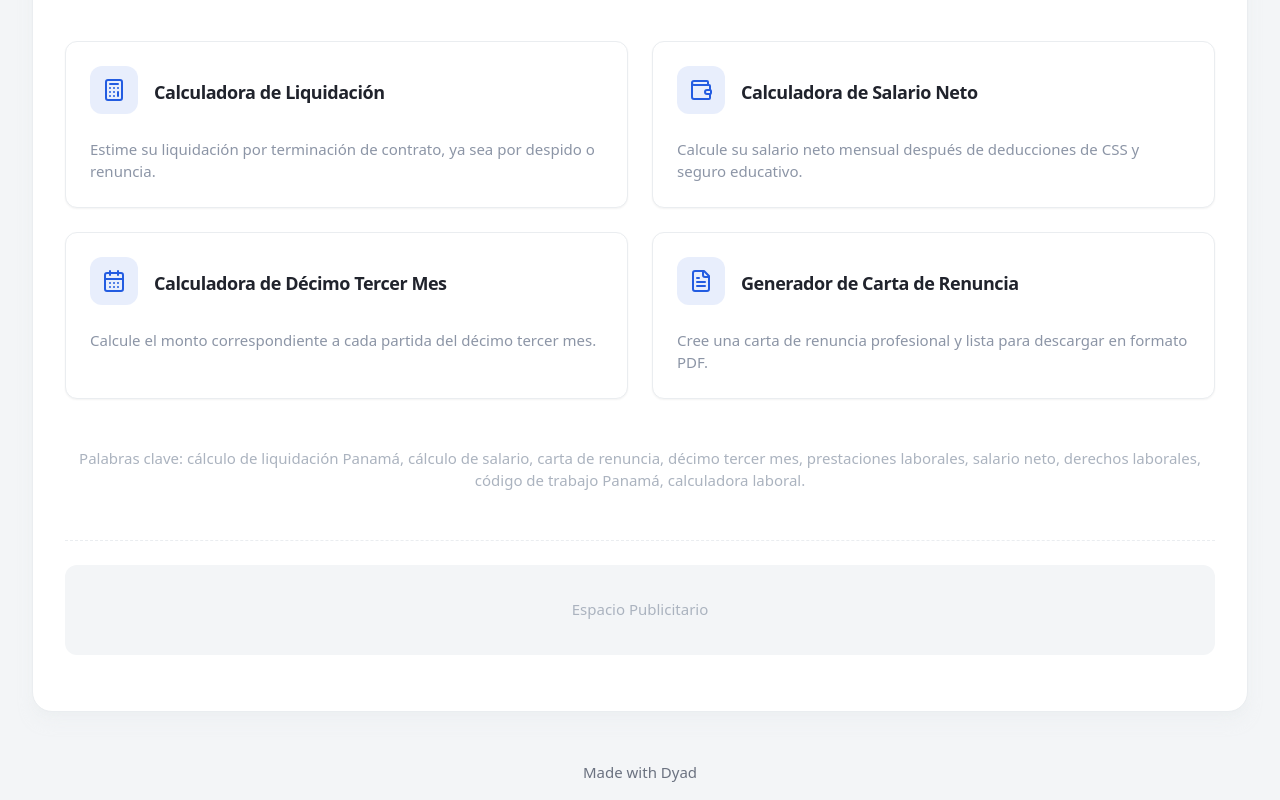
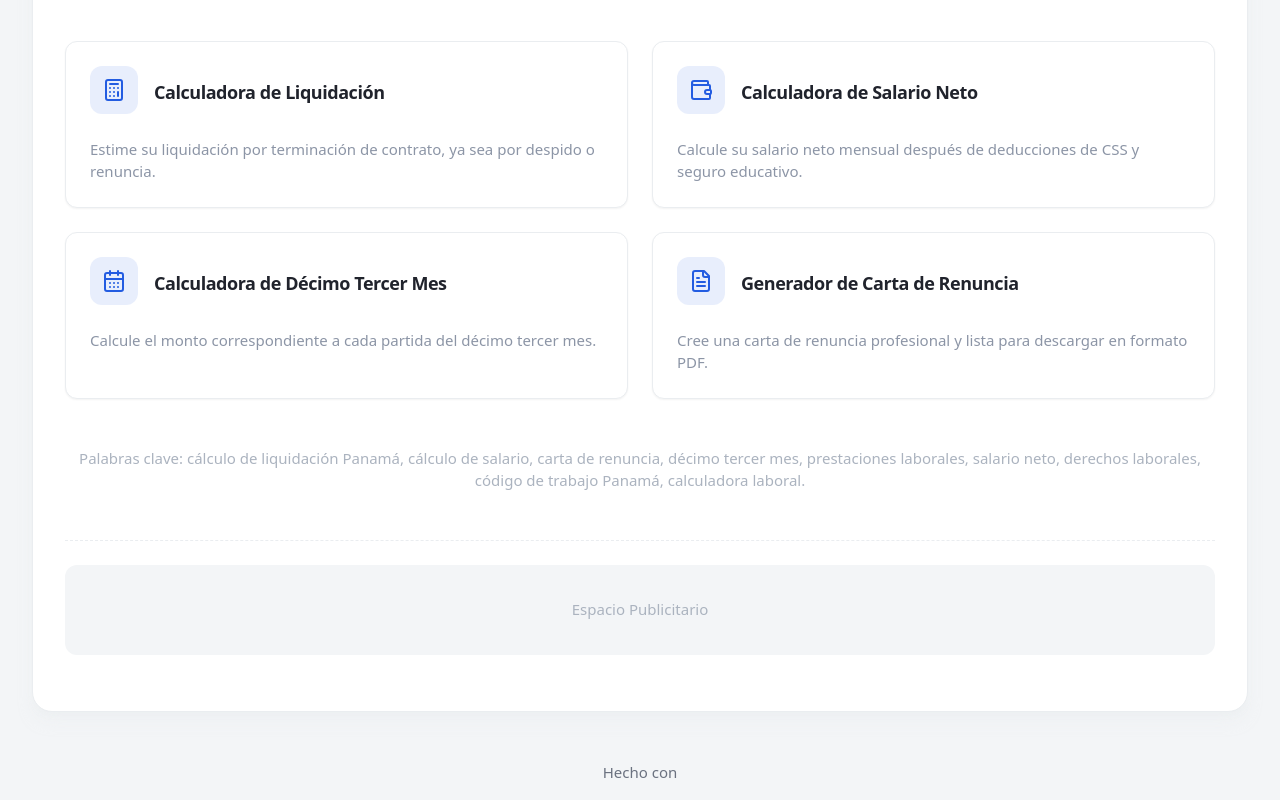
Before and after one commit to angeljw1992/crystal-squirrel-dart, a React (Vite) app: page / in a window 1280 px wide. Shown: the part 359-1159 px from the top of the page. Built offline with nearby package versions, Linux system fonts and the light colour scheme.

Commit message:
Updated src/components/made-with-dyad.tsx

```diff
--- a/src/components/made-with-dyad.tsx
+++ b/src/components/made-with-dyad.tsx
@@ -2,12 +2,12 @@ export const MadeWithDyad = () => {
   return (
     <div className="p-4 text-center">
       <a
-        href="https://www.dyad.sh/"
+        href="#"
         target="_blank"
         rel="noopener noreferrer"
         className="text-sm text-gray-500 hover:text-gray-700 dark:text-gray-400 dark:hover:text-gray-200"
       >
-        Made with Dyad
+        Hecho con
       </a>
     </div>
   );
```
